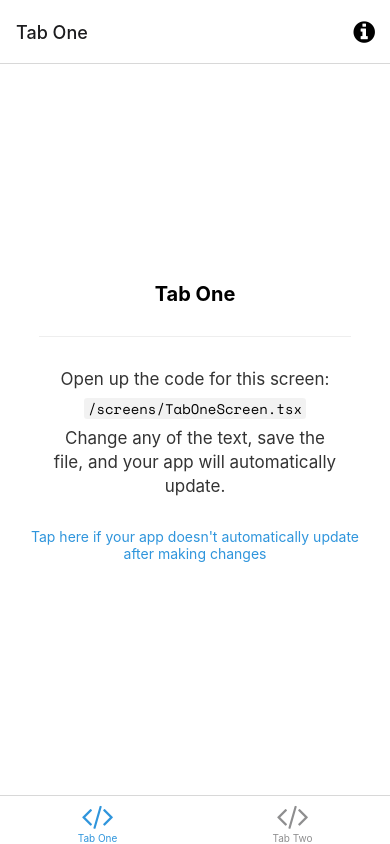
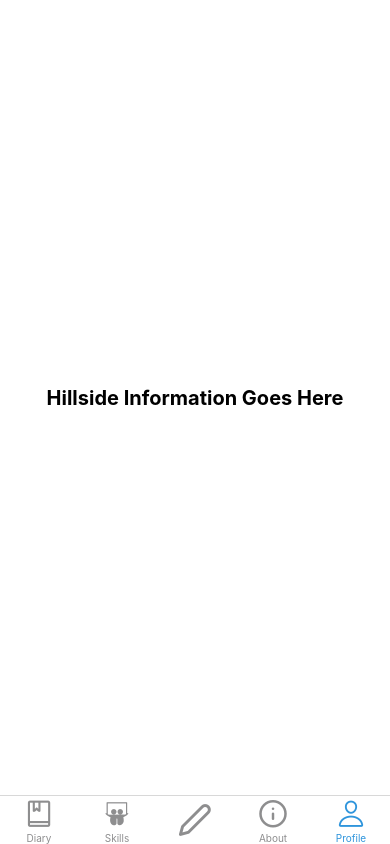
Before and after one commit to nickcooley/hillside_diary_app, a React Native app in the folder HillsideDiaryApp/: screen /Profile in a window 390 px wide. Built offline with nearby package versions, Linux system fonts and the light colour scheme; what expo-linking would draw is missing.

Commit message:
Setup bottom nav bar and empty pages to start out on

```diff
--- a/HillsideDiaryApp/navigation/LinkingConfiguration.ts
+++ b/HillsideDiaryApp/navigation/LinkingConfiguration.ts
@@ -6,8 +6,8 @@
 
 import { LinkingOptions } from '@react-navigation/native';
 import * as Linking from 'expo-linking';
+import { RootStackParamList } from '../types';
 
-import { RootStackParamList } from '../types';
 
 const linking: LinkingOptions<RootStackParamList> = {
   prefixes: [Linking.makeUrl('/')],
@@ -15,14 +15,14 @@ const linking: LinkingOptions<RootStackParamList> = {
     screens: {
       Root: {
         screens: {
-          TabOne: {
+          Diary: {
             screens: {
-              TabOneScreen: 'one',
+              DiaryScreen: 'diary',
             },
           },
-          TabTwo: {
+          Skills: {
             screens: {
-              TabTwoScreen: 'two',
+              SkillScreen: 'skills',
             },
           },
         },
--- a/HillsideDiaryApp/navigation/index.tsx
+++ b/HillsideDiaryApp/navigation/index.tsx
@@ -3,7 +3,7 @@
  * https://reactnavigation.org/docs/getting-started
  *
  */
-import { FontAwesome } from '@expo/vector-icons';
+import { AntDesign, Feather, FontAwesome, Foundation, Ionicons } from '@expo/vector-icons';
 import { createBottomTabNavigator } from '@react-navigation/bottom-tabs';
 import { NavigationContainer, DefaultTheme, DarkTheme } from '@react-navigation/native';
 import { createNativeStackNavigator } from '@react-navigation/native-stack';
@@ -14,10 +14,12 @@ import Colors from '../constants/Colors';
 import useColorScheme from '../hooks/useColorScheme';
 import ModalScreen from '../screens/ModalScreen';
 import NotFoundScreen from '../screens/NotFoundScreen';
-import TabOneScreen from '../screens/TabOneScreen';
-import TabTwoScreen from '../screens/TabTwoScreen';
+import DiaryScreen from '../screens/DiaryScreen';
+import SkillScreen from '../screens/SkillScreen';
 import { RootStackParamList, RootTabParamList, RootTabScreenProps } from '../types';
 import LinkingConfiguration from './LinkingConfiguration';
+import AboutScreen from '../screens/AboutScreen';
+import ProfileScreen from '../screens/ProfileScreen';
 
 export default function Navigation({ colorScheme }: { colorScheme: ColorSchemeName }) {
   return (
@@ -55,41 +57,57 @@ const BottomTab = createBottomTabNavigator<RootTabParamList>();
 
 function BottomTabNavigator() {
   const colorScheme = useColorScheme();
+  const iconSize = 30;
 
   return (
     <BottomTab.Navigator
-      initialRouteName="TabOne"
+      initialRouteName="Diary"
       screenOptions={{
         tabBarActiveTintColor: Colors[colorScheme].tint,
       }}>
       <BottomTab.Screen
-        name="TabOne"
-        component={TabOneScreen}
-        options={({ navigation }: RootTabScreenProps<'TabOne'>) => ({
-          title: 'Tab One',
-          tabBarIcon: ({ color }) => <TabBarIcon name="code" color={color} />,
-          headerRight: () => (
-            <Pressable
-              onPress={() => navigation.navigate('Modal')}
-              style={({ pressed }) => ({
-                opacity: pressed ? 0.5 : 1,
-              })}>
-              <FontAwesome
-                name="info-circle"
-                size={25}
-                color={Colors[colorScheme].text}
-                style={{ marginRight: 15 }}
-              />
-            </Pressable>
-          ),
+        name="Diary"
+        component={DiaryScreen}
+        options={({ navigation }: RootTabScreenProps<'Diary'>) => ({
+          title: 'Diary',
+          headerShown: false,
+          tabBarIcon: ({ color }) => <AntDesign name="book" color={color} size={iconSize} />,
         })}
       />
       <BottomTab.Screen
-        name="TabTwo"
-        component={TabTwoScreen}
+        name="Skills"
+        component={SkillScreen}
         options={{
-          title: 'Tab Two',
-          tabBarIcon: ({ color }) => <TabBarIcon name="code" color={color} />,
+          title: 'Skills',
+          headerShown: false,
+          tabBarIcon: ({ color }) => <Foundation name="social-skillshare" color={color} size={iconSize} />,
+        }}
+      />
+       <BottomTab.Screen
+        name="Record"
+        component={DiaryScreen}
+        options={{
+          tabBarLabel: () => null,
+          headerShown: false,
+          tabBarIcon: ({ color }) => <Feather name="edit-2" color={color} size={iconSize+5} />,
+        }}
+      />
+       <BottomTab.Screen
+        name="About"
+        component={AboutScreen}
+        options={{
+          title: 'About',
+          headerShown: false,
+          tabBarIcon: ({ color }) => <Feather name="info" color={color} size={iconSize} />,
+        }}
+      />
+       <BottomTab.Screen
+        name="Profile"
+        component={ProfileScreen}
+        options={{
+          title: 'Profile',
+          headerShown: false,
+          tabBarIcon: ({ color }) => <Ionicons name="ios-person-outline" color={color} size={iconSize} />,
         }}
       />
     </BottomTab.Navigator>
--- a/HillsideDiaryApp/screens/TabTwoScreen.tsx
+++ b/HillsideDiaryApp/screens/AboutScreen.tsx
@@ -1,15 +1,11 @@
 import * as React from 'react';
 import { StyleSheet } from 'react-native';
-
-import EditScreenInfo from '../components/EditScreenInfo';
 import { Text, View } from '../components/Themed';
 
-export default function TabTwoScreen() {
+export default function AboutScreen() {
   return (
     <View style={styles.container}>
-      <Text style={styles.title}>Tab Two</Text>
-      <View style={styles.separator} lightColor="#eee" darkColor="rgba(255,255,255,0.1)" />
-      <EditScreenInfo path="/screens/TabTwoScreen.tsx" />
+      <Text style={styles.title}>Hillside Information Goes Here</Text>
     </View>
   );
 }
--- /dev/null
+++ b/HillsideDiaryApp/screens/DiaryScreen.tsx
@@ -0,0 +1,32 @@
+import * as React from 'react';
+import { StyleSheet } from 'react-native';
+
+import EditScreenInfo from '../components/EditScreenInfo';
+import { Text, View } from '../components/Themed';
+import { RootTabScreenProps } from '../types';
+
+export default function DiaryScreen({ navigation }: RootTabScreenProps<'Diary'>) {
+  return (
+    <View style={styles.container}>
+      <Text style={styles.title}>Diary Entities Goes here</Text>
+      <View style={styles.separator} lightColor="#eee" darkColor="rgba(255,255,255,0.1)" />
+    </View>
+  );
+}
+
+const styles = StyleSheet.create({
+  container: {
+    flex: 1,
+    alignItems: 'center',
+    justifyContent: 'center',
+  },
+  title: {
+    fontSize: 20,
+    fontWeight: 'bold',
+  },
+  separator: {
+    marginVertical: 30,
+    height: 1,
+    width: '80%',
+  },
+});
--- /dev/null
+++ b/HillsideDiaryApp/screens/ProfileScreen.tsx
@@ -0,0 +1,28 @@
+import * as React from 'react';
+import { StyleSheet } from 'react-native';
+import { Text, View } from '../components/Themed';
+
+export default function ProfileScreen() {
+  return (
+    <View style={styles.container}>
+      <Text style={styles.title}>Hillside Information Goes Here</Text>
+    </View>
+  );
+}
+
+const styles = StyleSheet.create({
+  container: {
+    flex: 1,
+    alignItems: 'center',
+    justifyContent: 'center',
+  },
+  title: {
+    fontSize: 20,
+    fontWeight: 'bold',
+  },
+  separator: {
+    marginVertical: 30,
+    height: 1,
+    width: '80%',
+  },
+});
--- a/HillsideDiaryApp/screens/TabOneScreen.tsx
+++ b/HillsideDiaryApp/screens/SkillScreen.tsx
@@ -3,14 +3,13 @@ import { StyleSheet } from 'react-native';
 
 import EditScreenInfo from '../components/EditScreenInfo';
 import { Text, View } from '../components/Themed';
-import { RootTabScreenProps } from '../types';
 
-export default function TabOneScreen({ navigation }: RootTabScreenProps<'TabOne'>) {
+export default function SkillScreen() {
   return (
     <View style={styles.container}>
-      <Text style={styles.title}>Tab One</Text>
+      <Text style={styles.title}>Skills Information Goes Here</Text>
       <View style={styles.separator} lightColor="#eee" darkColor="rgba(255,255,255,0.1)" />
-      <EditScreenInfo path="/screens/TabOneScreen.tsx" />
+      <EditScreenInfo path="/screens/TabTwoScreen.tsx" />
     </View>
   );
 }
```
Also changed, not shown: HillsideDiaryApp/types.tsx (+5 -2 lines), 2 other files (tests, documents, lock files or other folders).
